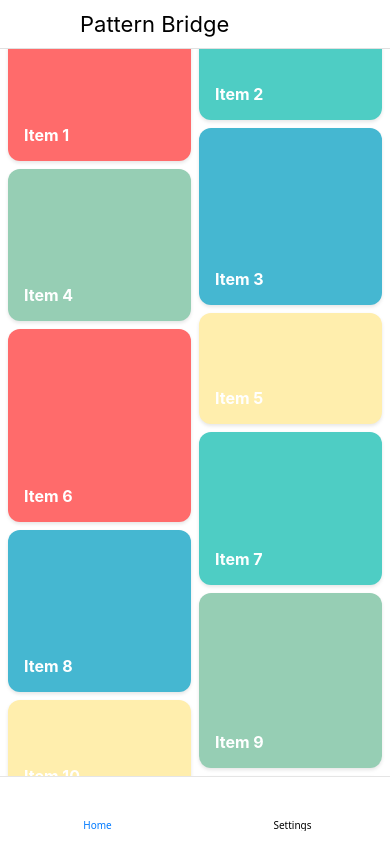
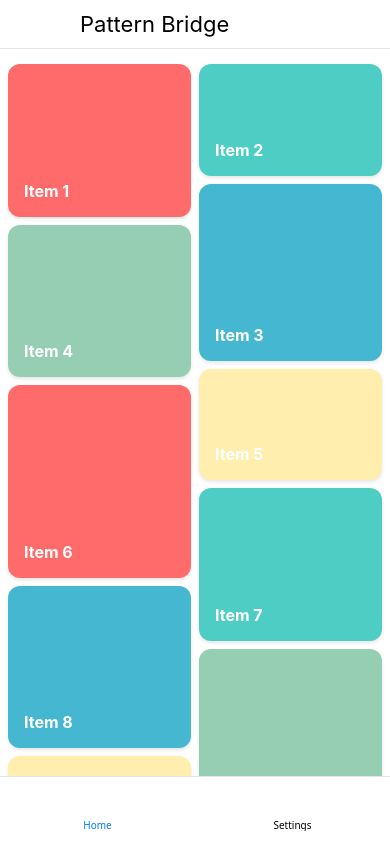
Before and after one commit to jackccrawford/pattern-bridge, a React Native app: screen /Home in a window 390 px wide. Built offline with nearby package versions, Linux system fonts and the light colour scheme; some icons are missing.

Commit message:
fix: correct content spacing in PatternContainer
- Remove double-counting of top inset spacing
- Fix TypeScript undefined error for headerHeight
- Only apply headerHeight as padding since Header handles its own insets

```diff
--- a/src/components/Header.tsx
+++ b/src/components/Header.tsx
@@ -67,8 +67,13 @@ export const Header: React.FC<HeaderProps> = ({
   });
 
   const handleHeaderLayout = (event: LayoutChangeEvent) => {
-    const { height } = event.nativeEvent.layout;
-    onHeaderLayout?.(height);
+    console.log('Header layout:', {
+      height: event.nativeEvent.layout.height,
+      headerHeight,
+      insetTop: insets.top,
+      totalExpected: headerHeight + insets.top
+    });
+    onHeaderLayout?.(event.nativeEvent.layout.height);
   };
 
   return (
@@ -158,7 +163,8 @@ export const Header: React.FC<HeaderProps> = ({
           styles.headerContainer,
           {
             top: insets.top,
-          }
+            backgroundColor: theme.colors.surface,
+          },
         ]}
         onLayout={handleHeaderLayout}
       >
@@ -167,7 +173,8 @@ export const Header: React.FC<HeaderProps> = ({
             styles.headerContent,
             {
               backgroundColor: theme.colors.surface,
-            }
+              borderBottomColor: theme.colors.border,
+            },
           ]}
         >
           <TouchableOpacity
@@ -198,7 +205,6 @@ const styles = StyleSheet.create({
     left: 0,
     right: 0,
     zIndex: 100,
-    backgroundColor: 'transparent',
   },
   headerContent: {
     flexDirection: 'row',
@@ -206,7 +212,6 @@ const styles = StyleSheet.create({
     height: Platform.select({ ios: 44, android: 56 }),
     paddingHorizontal: 4,
     borderBottomWidth: 1,
-    borderBottomColor: 'rgba(0, 0, 0, 0.12)',
   },
   title: {
     fontSize: 22,
--- a/src/components/PatternContainer.tsx
+++ b/src/components/PatternContainer.tsx
@@ -4,27 +4,30 @@ import { useSafeAreaInsets } from 'react-native-safe-area-context';
 import { useTheme } from '../contexts/ThemeContext';
 
 /**
- * Container component that provides proper spacing for pattern content,
- * using a "ghost header" technique similar to tab navigator pattern.
+ * Container component that provides proper spacing for pattern content.
  */
 export const PatternContainer: React.FC<{
   children: React.ReactNode;
 }> = ({ children }) => {
   const insets = useSafeAreaInsets();
-  const { theme } = useTheme();
-  const headerHeight = Platform.select({ ios: 44, android: 56 });
+  const headerHeight = Platform.select({ ios: 44, android: 56 }) ?? 56;
+
+  // Since header already handles insets.top in its positioning,
+  // we only need headerHeight for content padding
+  const topPadding = headerHeight;
+
+  console.log('PatternContainer padding:', {
+    headerHeight,
+    insetTop: insets.top,
+    totalPadding: topPadding
+  });
 
   return (
-    <View style={styles.container}>
-      {/* Ghost header in normal flow */}
-      <View style={{ height: insets.top }} /> {/* Safe area spacer */}
-      <View style={{ height: headerHeight }} /> {/* Header spacer */}
-
-      {/* Content area */}
     <View
       style={[
-          styles.content,
+        styles.container,
         {
+          paddingTop: topPadding,
           paddingLeft: insets.left,
           paddingRight: insets.right,
           paddingBottom: insets.bottom,
@@ -33,7 +36,6 @@ export const PatternContainer: React.FC<{
     >
       {children}
     </View>
-    </View>
   );
 };
 
@@ -41,7 +43,4 @@ const styles = StyleSheet.create({
   container: {
     flex: 1,
   },
-  content: {
-    flex: 1,
-  },
 });
```
Lines whose indentation alone changed are shown as unchanged.
